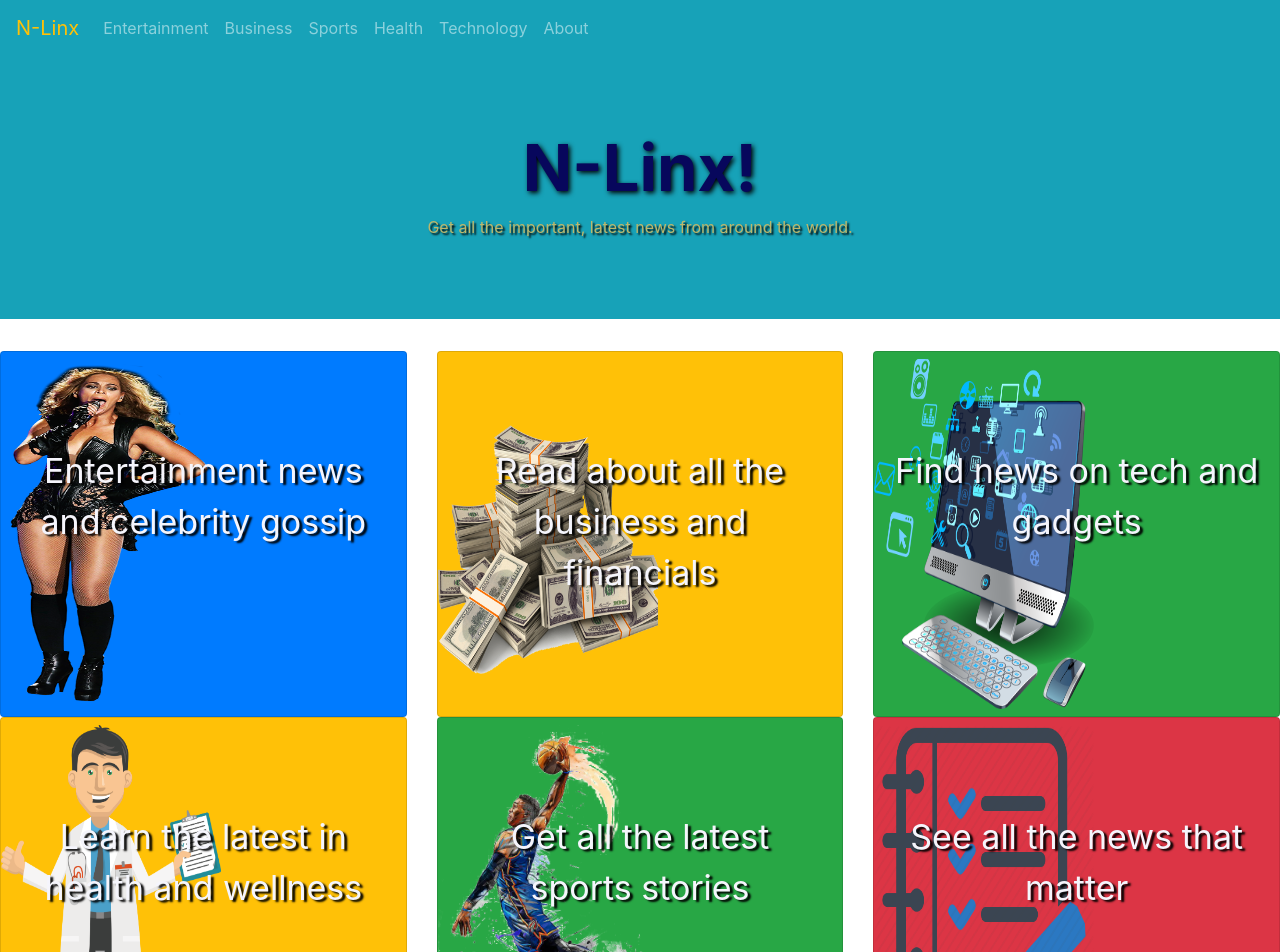
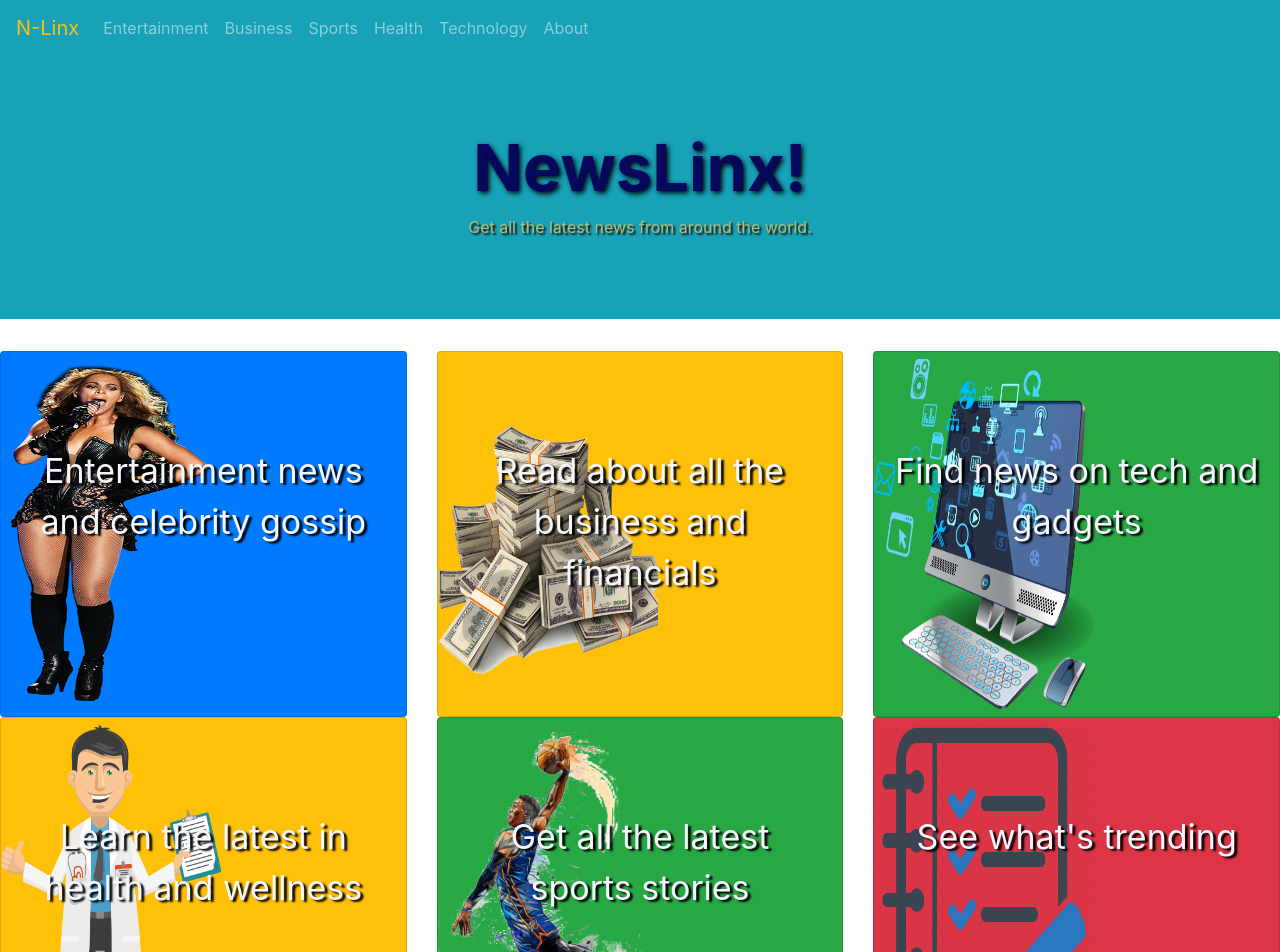
Before and after one commit to OceanDiaali/N-Linx, a React (Create React App) app: page /home in a window 1280 px wide. Shown: the top 952 px of the page. Built offline with nearby package versions, Linux system fonts and the light colour scheme.

Commit message:
customise status indicator message

```diff
--- a/src/Pages/Business/business.js
+++ b/src/Pages/Business/business.js
@@ -49,7 +49,7 @@ export default class Business extends Component {
            </div>;
           } else if (!isLoaded) {
             return <div className="status-indicator">
-              <h4>just a moment..</h4>
+              <h4>Billing the financials..</h4>
             </div>;
         } else {
         return(
--- a/src/Pages/Entertainment/entertainment.js
+++ b/src/Pages/Entertainment/entertainment.js
@@ -49,7 +49,7 @@ export default class Entertainment extends Component {
             </div>;
           } else if (!isLoaded) {
             return <div className="status-indicator">
-              <h4>just a moment..</h4>
+              <h4>getting your E-news..</h4>
               </div>;
         } else {
         return(
--- a/src/Pages/Health/health.js
+++ b/src/Pages/Health/health.js
@@ -49,7 +49,7 @@ export default class Health extends Component {
               </div>;
           } else if (!isLoaded) {
             return <div className="status-indicator">
-              <h4>just a moment..</h4>
+              <h4>..getting some health news..</h4>
             </div>;
         } else {
         return(
--- a/src/Pages/Home/home.js
+++ b/src/Pages/Home/home.js
@@ -8,8 +8,8 @@ export default class Home extends Component {
 
                 <div className="jumbotron jumbotron-fluid bg-info">
                 <div className="container">
-                  <h1 className="label">N-Linx!</h1>
-                  <p className="sub-label">Get all the important, latest news from around the world.</p>
+                  <h1 className="label">NewsLinx!</h1>
+                  <p className="sub-label">Get all the latest news from around the world.</p>
                 </div>
                 </div>
 
@@ -50,9 +50,9 @@ export default class Home extends Component {
                     </div>
                   </div>
                   <div className="card bg-danger">
-                  <img className="card-img-top" src="../../list.png" alt="List"></img>
+                  <img className="card-img-top" src="../../list.png" alt="Trending"></img>
                     <div className="card-body text-center card-img-overlay">
-                      <Link className="card-text" to="/about">See all the news that matter</Link>
+                      <Link className="card-text" to="/trends">See what's trending</Link>
                     </div>
                 </div>
 
--- a/src/Pages/Sports/sports.js
+++ b/src/Pages/Sports/sports.js
@@ -49,7 +49,7 @@ export default class Sports extends React.Component {
             </div>;
           } else if (!isLoaded) {
             return <div className="status-indicator">
-              <h4>just a moment..</h4>
+              <h4>..gathering the latest sports stories..</h4>
             </div>;
         } else {
         return(
--- a/src/Pages/Tech/tech.js
+++ b/src/Pages/Tech/tech.js
@@ -49,7 +49,7 @@ export default class Tech extends Component {
             </div>;
           } else if (!isLoaded) {
             return <div className="status-indicator">
-              <h4>just a moment..</h4>
+              <h4>checking for the latest tech..</h4>
             </div>;
         } else {
         return(
```
